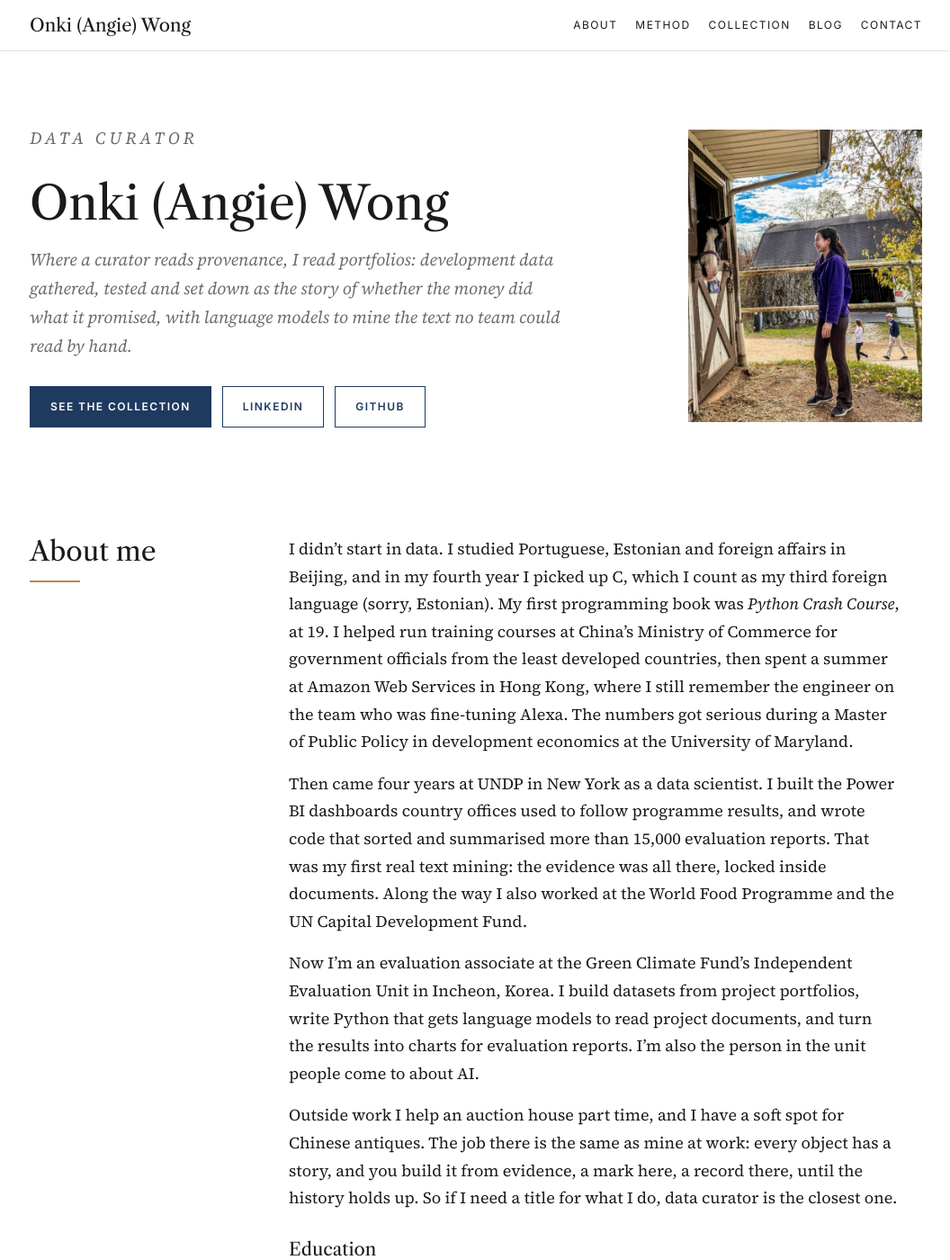
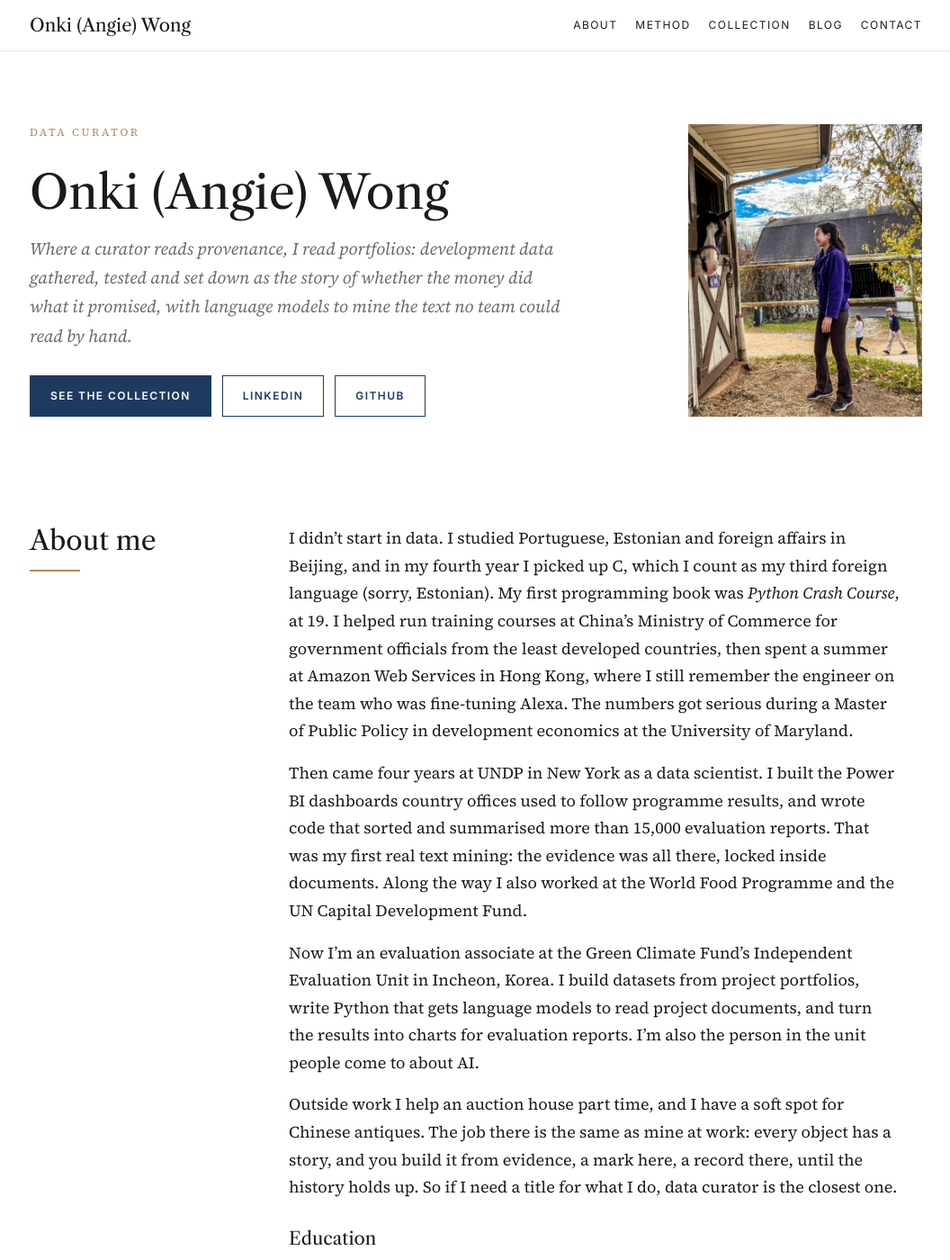
Before and after one commit to owangie/owangie.github.io, a Jekyll site: the page built from _pages/about.md, in a window 1280 px wide and 1400 px high. Shown: the whole window at 90% size, without its empty margins (111-1167 px from the left). Built offline with Jekyll 4.4.1, drawn with Linux system fonts in a browser that asks for light colours.

Commit message:
Fix eyebrow styling

```diff
--- a/_layouts/home.html
+++ b/_layouts/home.html
@@ -219,7 +219,8 @@
     .facts h3 { font-family: var(--serif); font-weight: 400; font-size: 20px; }
     .facts li { font-size: 16px; }
     footer { font-family: var(--sans); text-transform: uppercase; letter-spacing: .12em; font-size: 11px; }
-    .eyebrow { font-family: var(--sans); text-transform: uppercase; letter-spacing: .22em; font-size: 12px; color: var(--gold); margin: 0 0 14px; }
+    .hero p.eyebrow { font-style: normal; font-size: 12px; }
+    .eyebrow { font-family: var(--sans); text-transform: uppercase; letter-spacing: .22em; font-size: 12px; color: var(--gold) !important; margin: 0 0 14px; }
     details.toolkit { margin-top: 8px; }
     details.toolkit > summary { list-style: none; cursor: pointer; display: inline-block; margin-bottom: 20px; }
     details.toolkit > summary::-webkit-details-marker { display: none; }
```
